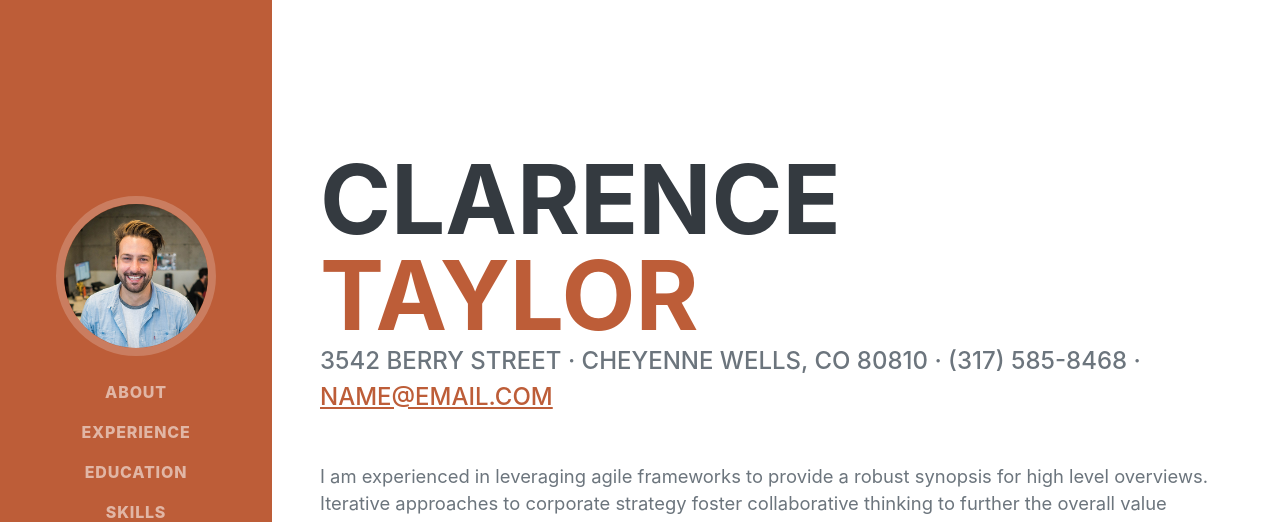
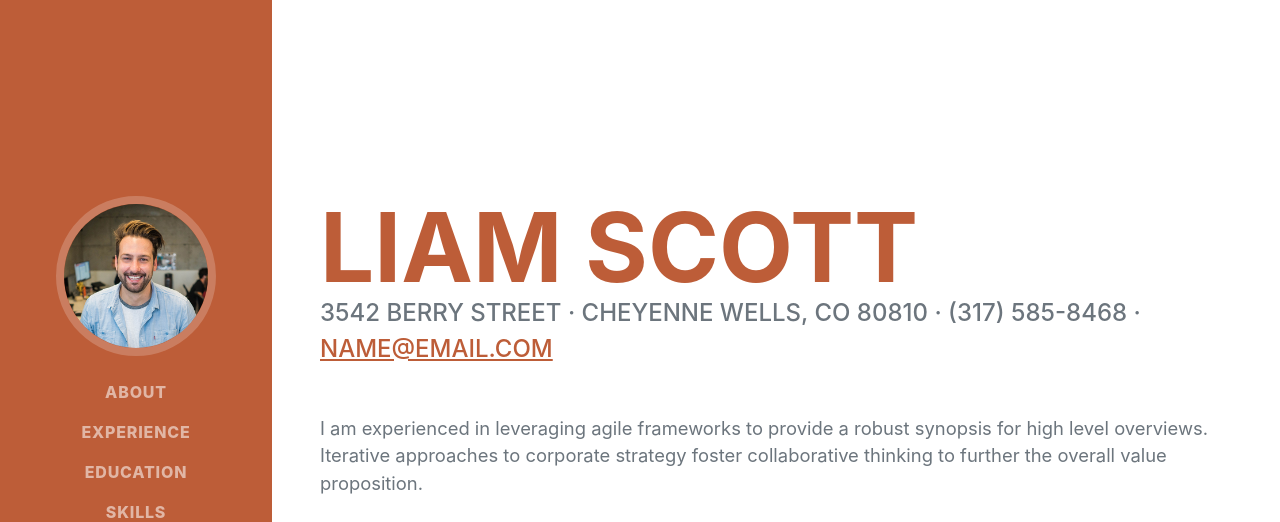
Before and after one commit to liams02/liams02.github.io, a plain HTML site: page index.html in a window 1280 px wide. Shown: the top 522 px of the page. Drawn offline with nearby package versions, Linux system fonts and the light colour scheme; a web font is replaced by a local one.

Commit message:
added name

```diff
--- a/index.html
+++ b/index.html
@@ -40,8 +40,7 @@
             <section class="resume-section" id="about">
                 <div class="resume-section-content">
                     <h1 class="mb-0">
-                        Clarence
-                        <span class="text-primary">Taylor</span>
+                        <span class="text-primary">Liam Scott</span>
                     </h1>
                     <div class="subheading mb-5">
                         3542 Berry Street · Cheyenne Wells, CO 80810 · (317) 585-8468 ·
```
